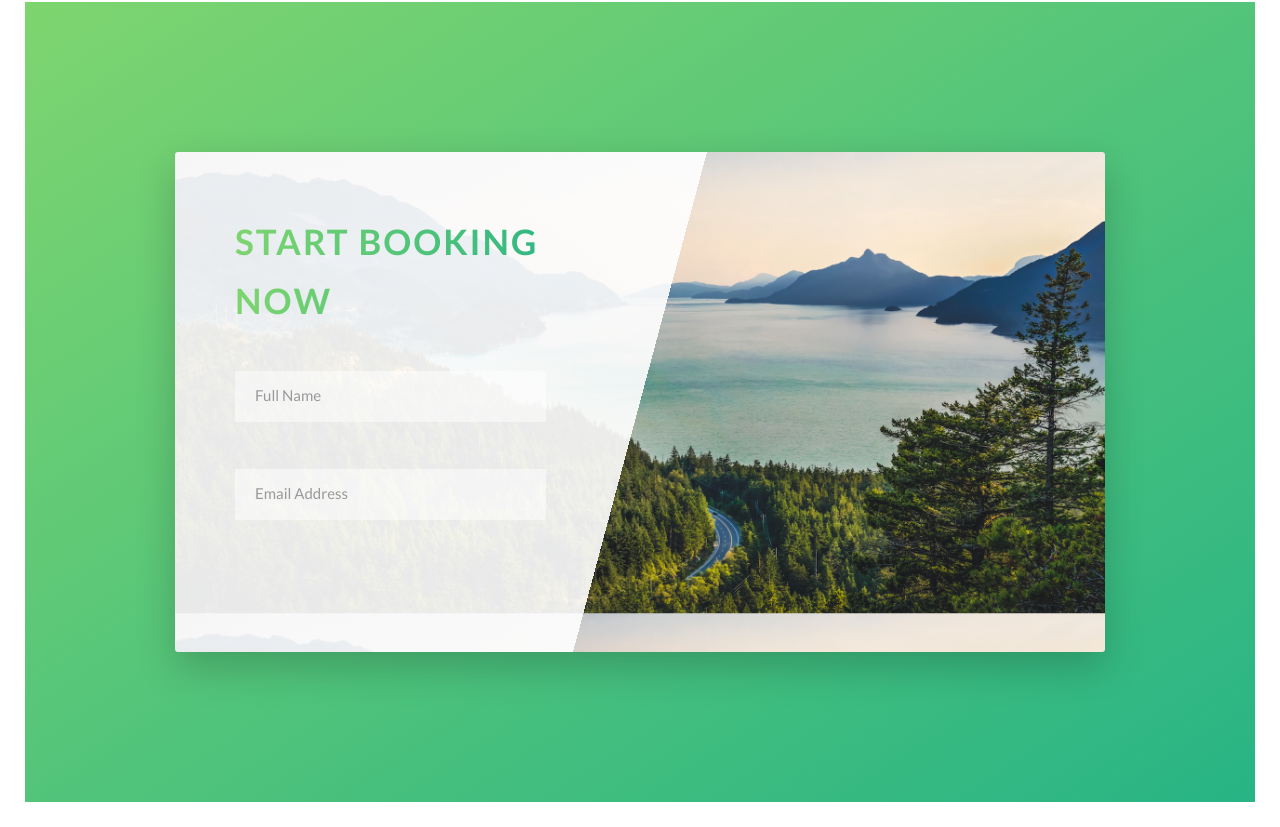
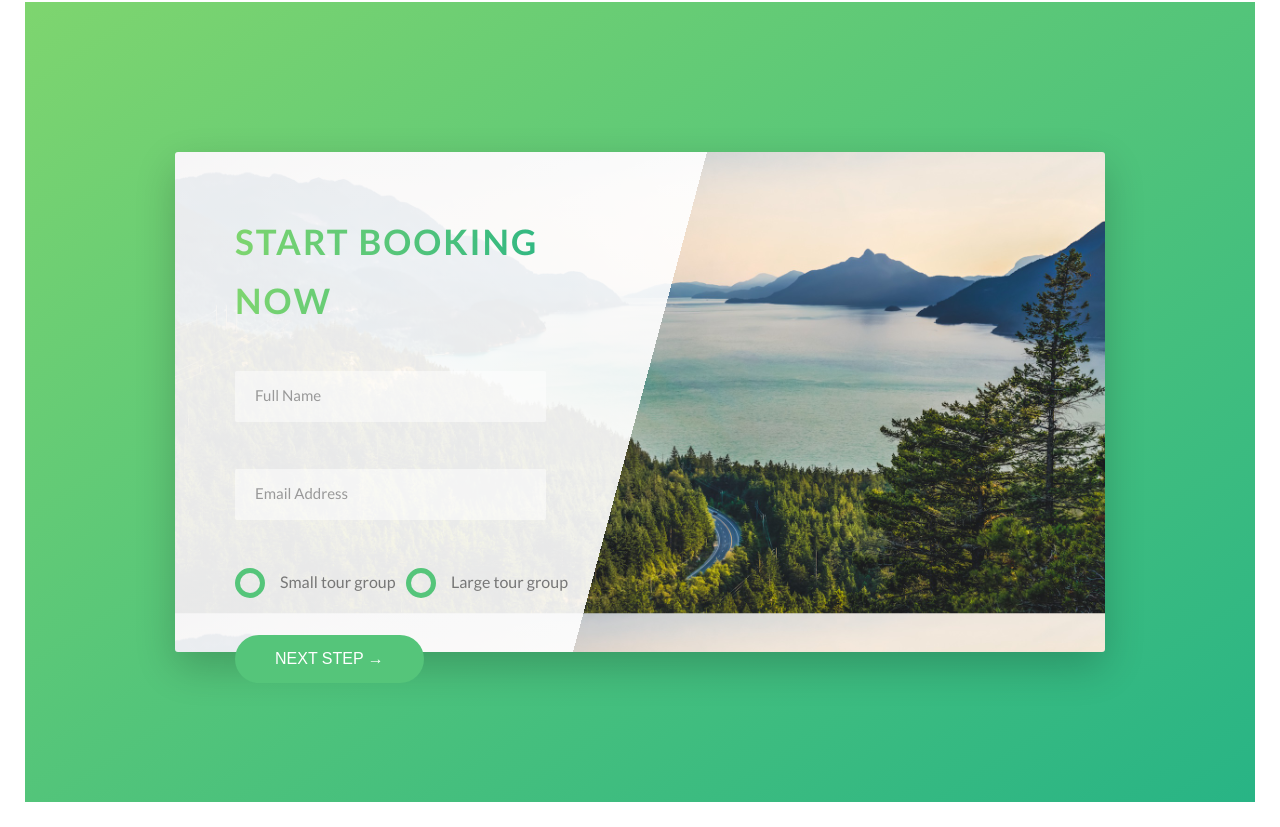
Before and after one commit to waysideoff/Natours-Project, a website: page index.html in a window 1280 px wide. Shown: the part 4579-5406 px from the top of the page. Drawn offline with Linux system fonts and the light colour scheme; grey boxes are pictures that could not be loaded.

Commit message:
finished form, label and radio buttons for booking section

```diff
--- a/index.html
+++ b/index.html
@@ -277,6 +277,28 @@
                                     <input type="email" class="form_input" placeholder="Email Address" id="email" required>
                                     <label for="email" class="form_label">Email Address</label>
                                 </div>
+
+                                <div class="form_group u-margin-bottom-medium">
+                                    <div class="form_radio-group">
+                                        <input type="radio" class="form_radio-input" id="small" name="size">
+                                        <label for="small" class="form_radio-label">
+                                            <span class="form_radio-button"></span>
+                                            Small tour group
+                                        </label>
+                                    </div>
+
+                                    <div class="form_radio-group">
+                                        <input type="radio" class="form_radio-input" id="large" name="size">
+                                        <label for="large" class="form_radio-label">
+                                            <span class="form_radio-button"></span>
+                                            Large tour group
+                                        </label>
+                                    </div>
+                                </div>
+
+                                <div class="form_group">
+                                    <button class="btn btn--green">Next step &rarr;</button>
+                                </div>
                             </form>
                         </div>
                     </div>
--- a/sass/base/_utilites.scss
+++ b/sass/base/_utilites.scss
@@ -1,8 +1,8 @@
-.u-center-text { text-align: center; }
+.u-center-text { text-align: center !important; }
 
-.u-margin-bottom-small { margin-bottom: 1.5rem; }
-.u-margin-bottom-medium { margin-bottom: 4rem; }
-.u-margin-bottom-big { margin-bottom: 8rem; }
+.u-margin-bottom-small { margin-bottom: 1.5rem !important; }
+.u-margin-bottom-medium { margin-bottom: 4rem !important; }
+.u-margin-bottom-big { margin-bottom: 8rem !important; }
 
-.u-margin-top-big { margin-top: 8rem; }
-.u-margin-top-huge { margin-top: 10rem; }
+.u-margin-top-big { margin-top: 8rem !important; }
+.u-margin-top-huge { margin-top: 10rem !important; }
--- a/sass/components/_button.scss
+++ b/sass/components/_button.scss
@@ -1,4 +1,5 @@
 .btn {
+	&,
 	&:link,
 	&:visited {
 		text-transform: uppercase;
@@ -9,6 +10,10 @@
 		transition: all .2s;
 		position: relative;
 		font-size: $default-font-size;
+
+		//Change for the <button> element
+		border: none;
+		cursor: pointer;
 	}
 
 	&:hover {
@@ -21,7 +26,9 @@
 		}
 	}
 
-	&:active {
+	&:active,
+	&:focus {
+		outline: none;
 		transform: translateY(-1px);
 		box-shadow: 0 .5rem 1rem rgba($color-black, .2);
 	}
--- a/sass/components/_form.scss
+++ b/sass/components/_form.scss
@@ -14,6 +14,7 @@
 		border-bottom: 3px solid transparent;
 		width: 90%;
 		display: block;
+		transition: all .3s;
 
 		&:focus {
 			outline: none;
@@ -44,4 +45,50 @@
 		visibility: hidden;
 		transform: translateY(-4rem);
 	}
+
+	&_radio-group {
+		width: 49%;
+		display: inline-block;
+	}
+
+	&_radio-input {
+		display: none;
+	}
+
+	&_radio-label {
+		font-size: $default-font-size;
+		cursor: pointer;
+		position: relative;
+		padding-left: 4.5rem;
+	}
+
+	&_radio-button {
+		height: 3rem;
+		width: 3rem;
+		border: 5px solid $color-primary;
+		border-radius: 50%;
+		display: inline-block;
+		position: absolute;
+		left: 0;
+		top: -.4rem;
+
+		&::after {
+			content: "";
+			display: block;
+			height: 1.3rem;
+			width: 1.3rem;
+			border-radius: 50%;
+			position: absolute;
+			top: 50%;
+			left: 50%;
+			transform: translate(-50%, -50%);
+			background-color: $color-primary;
+			opacity: 0;
+			transition: opacity .2s;
+		}
+	}
+
+	&_radio-input:checked ~ &_radio-label &_radio-button::after {
+		opacity: 1;
+	}
 }
```
Also changed, not shown: css/style.css.
